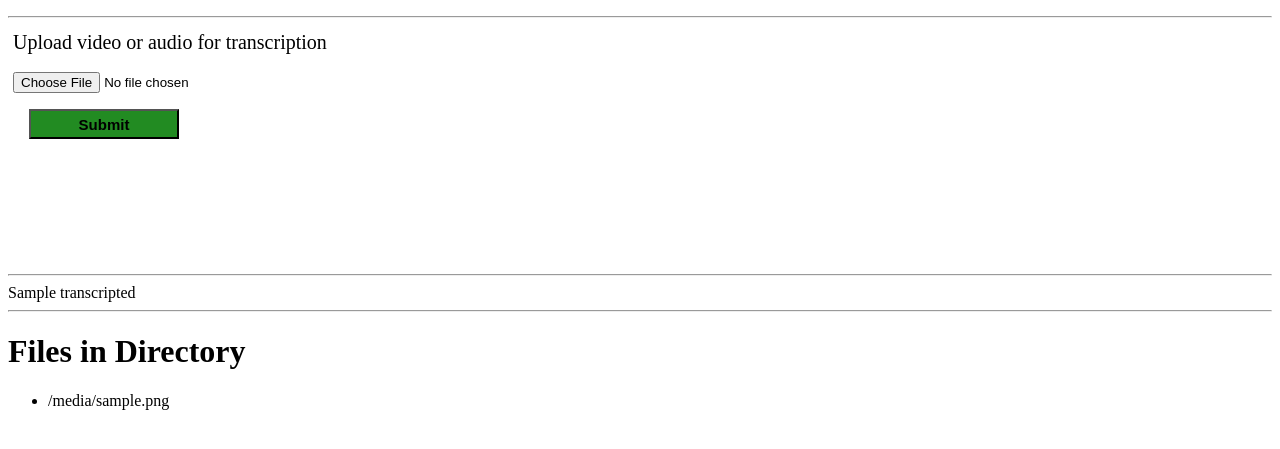
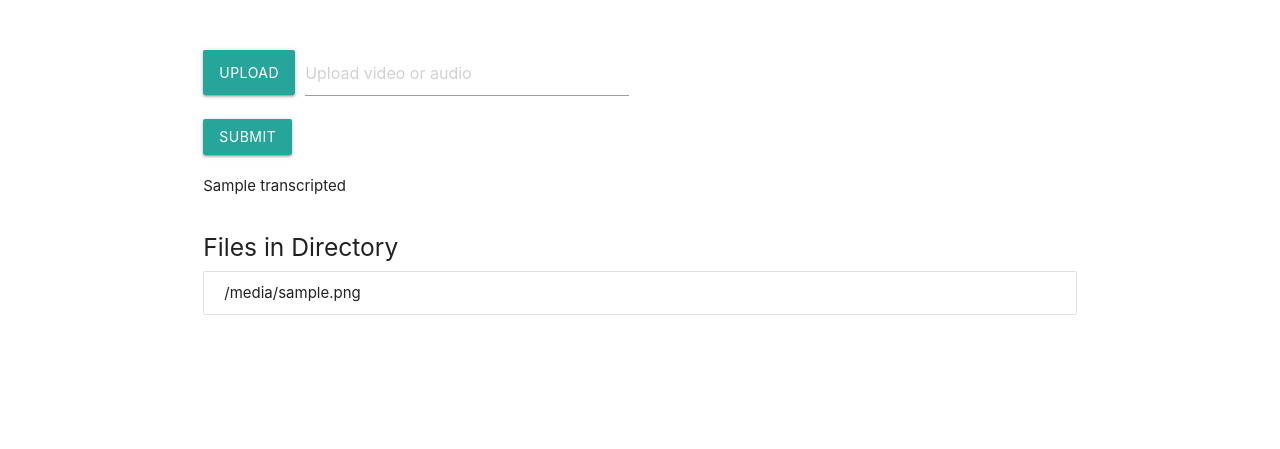
Before and after one commit to nevikelee/last2ndhackathon, a Flask app: template templates/index.html in a window 1280 px wide. Shown: the top 449 px of the page. Run offline with Flask 3, Linux system fonts and the light colour scheme; the template is opened without the code that fills it: most values are stand-ins (such as "Sample title", 1, 10 or a date in 2020).

Commit message:
Rearrange head contents

```diff
--- a/templates/index.html
+++ b/templates/index.html
@@ -1,5 +1,15 @@
 <!DOCTYPE html>
-<html>
+<html lang="en">
+
+<head>
+    <meta charset="utf-8" />
+    <meta name="viewport" content="width=device-width, initial-scale=1.0" />
+    <title>Audio Transcriber</title>
+
+    <!-- Materialize CSS -->
+    <link href="https://cdnjs.cloudflare.com/ajax/libs/materialize/1.0.0/css/materialize.min.css" rel="stylesheet">
+    <!-- Your custom styles (if any) -->
+    <link rel="stylesheet" href="style.css">
     <style>
         .div {
             text-align: center;
@@ -38,10 +48,10 @@
         .submitButton {
             height: 30px;
             width: 150px;
-            background-color:forestgreen;
+            background-color: forestgreen;
             font-size: 15px;
-            font-weight:bolder;
-            margin:2vh;
+            font-weight: bolder;
+            margin: 2vh;
         }
 
         .previewContainer {
@@ -54,25 +64,31 @@
 
         .previewContainer {
             position: relative;
-            width: 320px; /* Adjust to your needs */
-            height: 240px; /* Adjust to your needs */
+            width: 320px;
+            /* Adjust to your needs */
+            height: 240px;
+            /* Adjust to your needs */
         }
 
-        #videoPreviewContainer, #audioPreviewContainer {
+        #videoPreviewContainer,
+        #audioPreviewContainer {
             position: absolute;
             top: 0;
             left: 100px;
-            width: 320px; /* Adjust to match preview size */
-            height: 240px; /* Adjust to match preview size */
-            z-index: 0; /* Ensure previews are below the form */
+            width: 320px;
+            /* Adjust to match preview size */
+            height: 240px;
+            /* Adjust to match preview size */
+            z-index: 0;
+            /* Ensure previews are below the form */
 
         }
-
-
-
     </style>
 
 
+</head>
+
+<body>
     <script>
         document.addEventListener('DOMContentLoaded', function () {
             // Get references to the input and video elements
@@ -83,7 +99,7 @@
             const audioPreviewContainer = document.getElementById('audioPreviewContainer');
             const audioPreview = document.getElementById('audioPreview');
 
-        function hideAll(){
+            function hideAll() {
                 videoPreview.src = '';
                 audioPreview.src = '';
                 videoPreviewContainer.classList.add('hidden');
@@ -95,19 +111,19 @@
                 const file = this.files[0];
                 console.log(file)
 
-            if(file){
-                if(file.type.startsWith('video/')){
+                if (file) {
+                    if (file.type.startsWith('video/')) {
 
                         loadPreview(file, videoPreviewContainer, videoPreview, audioPreviewContainer, audioPreview);
                     }
-                else if(file.type.startsWith('audio/')){
+                    else if (file.type.startsWith('audio/')) {
                         loadPreview(file, audioPreviewContainer, audioPreview, videoPreviewContainer, videoPreview);
                     }
-                else{
+                    else {
                         hideAll();
                     }
                 }
-            else{
+                else {
                     hideAll();
                 }
 
@@ -119,7 +135,7 @@
 
 
 
-function loadPreview(file, showContainer, show, hideContainer, hide){
+        function loadPreview(file, showContainer, show, hideContainer, hide) {
 
 
             show.src = URL.createObjectURL(file);
@@ -131,95 +147,87 @@ function loadPreview(file, showContainer, show, hideContainer, hide){
         }
 
 
-setTimeout(function() {
+        setTimeout(function () {
             var flashMessages = document.getElementById('flash-messages');
             if (flashMessages) {
                 flashMessages.style.transition = "opacity 0.5s ease-out";
                 flashMessages.style.opacity = "0";
-        setTimeout(function(){ flashMessages.style.display = "none"; }, 500); // Hides after fade out
+                setTimeout(function () { flashMessages.style.display = "none"; }, 500); // Hides after fade out
             }
         }, 3000);
 
     </script>
+    <div class="container">
+        <div class="section">
 
-
-
-
-    <head>
-        <meta charset="utf-8" />
-        <meta name="viewport" content="width=device-width"/>
-        <title>Audio transcriber</title>
-        <link rel="stylesheet" href="style.css">
-    </head>
-    <body>
-        <div class="max-w-4xl mx-auto h-screen pt-20 px-10" style="position:relative">
-
-
-            <p>
+            <!-- Flash Messages -->
+            <div class="row">
                 {% with messages = get_flashed_messages() %}
                 {% if messages %}
-                        <ul id="flash-messages" class="alert alert-primary">
+                <ul id="flash-messages" class="card-panel teal lighten-2">
                     {% for message in messages %}
                     <li>{{ message }}</li>
                     {% endfor %}
                 </ul>
                 {% endif %}
                 {% endwith %}
-                {% block body %}{% endblock %}
-            </p>
-
-            <hr>
-            <div style="display:flex">
-                <div style="width:fit-content; height: fit-content; padding:5px">
-
-                    <form method='POST' enctype="multipart/form-data">
-                        <label class="uploadText" for="videoInput">Upload video or audio for transcription</label>
-                        <!-- <p>Supported formats: flac, m4a, mp3, mp4, mpeg, mpga, oga, ogg, wav, webm</p> -->
-                        <br>
-                        <br>
-                        <input type="file" id="videoInput" name="video" accept="audio/*,video/*"/>
-                        <br>
-                        <button type="submit" class="submitButton">Submit</button>
-
-                    </form>
-
             </div>
 
-                <div class="previewContainer">
+            <!-- Form and Preview Section -->
+            <div class="row">
+                <div class="col s12 m6">
+                    <form method="POST" enctype="multipart/form-data">
+                        <div class="file-field input-field">
+                            <div class="btn">
+                                <span>Upload</span>
+                                <input type="file" id="videoInput" name="video" accept="audio/*,video/*">
+                            </div>
+                            <div class="file-path-wrapper">
+                                <input class="file-path validate" type="text" placeholder="Upload video or audio">
+                            </div>
+                        </div>
+                        <button type="submit" class="btn waves-effect waves-light">Submit</button>
+                    </form>
+                </div>
 
-
-
+                <!-- Preview Section -->
+                <div class="col s12 m6">
                     <div id="videoPreviewContainer" class="hidden">
-
-                        <video id="videoPreview" width="320" height="240" controls>
+                        <video id="videoPreview" class="responsive-video" controls>
                             Your browser does not support the video tag.
                         </video>
                     </div>
                     <div id="audioPreviewContainer" class="hidden">
-
                         <audio id="audioPreview" controls>
                             Your browser does not support the audio element.
                         </audio>
                     </div>
-
+                </div>
             </div>
 
+            <!-- Transcripted Section -->
+            <div class="row">
+                <div class="col s12">
+                    {{ transcripted }}
+                </div>
             </div>
 
-            <hr>
-            <div style="width:50%">
-                {{ transcripted }}
+            <!-- Files List -->
+            <div class="row">
+                <div class="col s12">
+                    <h5>Files in Directory</h5>
+                    <ul class="collection">
+                        {% for file in files %}
+                        <li class="collection-item">{{ file }}</li>
+                        {% endfor %}
+                    </ul>
+                </div>
+            </div>
+        </div>
     </div>
 
-            <hr>
-            <h1>Files in Directory</h1>
-            <ul>
-                {% for file in files %}
-                    <li>{{ file }}</li>
-                {% endfor %}
-            </ul>
+    <!-- Materialize JavaScript -->
+    <script src="https://cdnjs.cloudflare.com/ajax/libs/materialize/1.0.0/js/materialize.min.js"></script>
+</body>
 
-        </div>
-
-    </body>
 </html>
```
Lines whose indentation alone changed are shown as unchanged.
